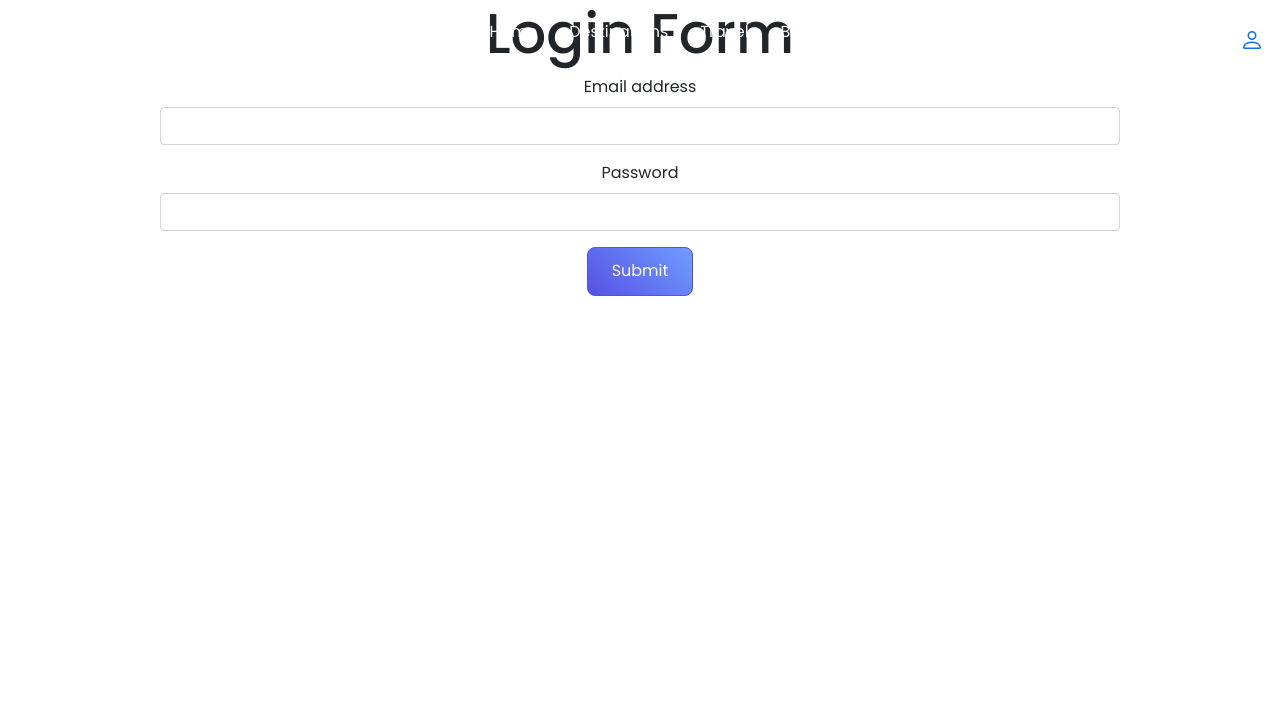
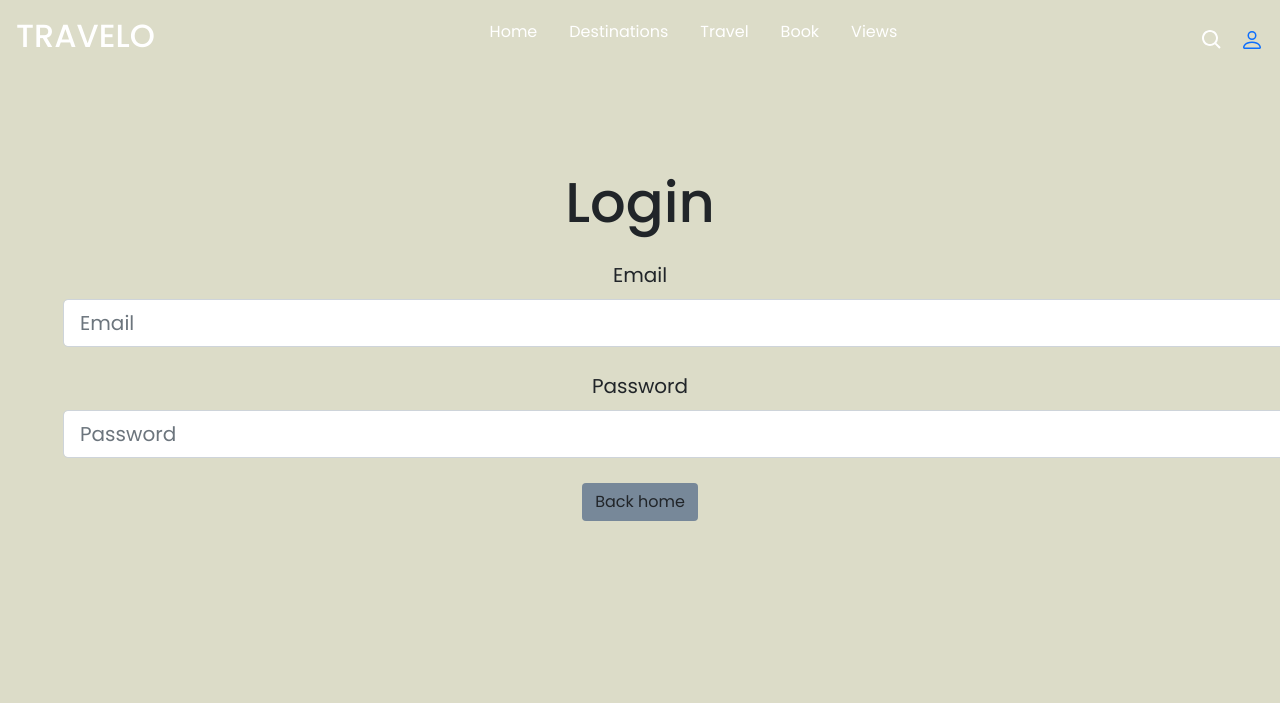
Before and after one commit to 4GeeksAcademy/finalproyect-group3-pt26, a React app: page /login in a window 1280 px wide. Built offline with nearby package versions, Linux system fonts and the light colour scheme; no server answers.

Commit message:
modificando los estilos de el login 10/04/2024

```diff
--- a/src/front/js/pages/home.js
+++ b/src/front/js/pages/home.js
@@ -26,8 +26,9 @@
                         <button><AiOutlineSearch className='icon'/></button>
                     </div>
                 </form>
-
 			</div>
 		</div>
+
+
 	);
 };
--- a/src/front/js/pages/login.js
+++ b/src/front/js/pages/login.js
@@ -1,4 +1,6 @@
 import React, { useState } from 'react';
+import '../../styles/login.css'
+import { Link } from 'react-router-dom';
 
 
 export const Login = () => {
@@ -6,34 +8,30 @@
     const [user, setUser] = useState();
 
 
-    return (
-        <>
-            <>
-            <div className='text-center'>
-                <h1>Login Form</h1>
-                <div className="w-75 mx-auto">
-                    <div className="mb-3">
-                        <label className="form-label">Email address</label>
-                        <input
-                            type="email" className="form-control"
-                            // value={user.email}
-                            // onChange={(e) => setUser({ ...user, email: e.target.value })}
-                        />
+    return <div className='fatherLogin'>
+        <div style={{ textAlign: "center" }}>
+            <h1>Login</h1>
+
+            <form>
+                <div className="container">
+                    <div className="row d-block">
+                        <label for="colFormLabelLg" className="col-sm-2 col-form-label col-form-label-lg">Email</label>
+                        <div className="col-sm-10">
+                            <input type="text" className="form-control form-control-lg colorStyle" style={{ width: "1235px" }} id="colFormLabelLg" placeholder="Email" />
+                        </div>
                     </div>
-                    <div className="mb-3">
-                        <label className="form-label">Password</label>
-                        <input
-                            type="password" className="form-control"
-                            // value={user.password || ''}
-                            // onChange={(e) => setUser({ ...user, password: e.target.value })}
-                        />
+                    <div className="row d-block">
+                        <label for="colFormLabelLg" className="col-sm-2 col-form-label col-form-label-lg">Password</label>
+                        <div className="col-sm-10">
+                            <input type="email" className="form-control form-control-lg colorStyle" style={{ width: "1235px" }} id="colFormLabelLg" placeholder="Password" />
+                        </div>
                     </div>
-                    <button
-                    // onClick={() => sendCredentials()} className="btn btn-primary"
-                    >Submit</button>
                 </div>
-            </div>
-        </>
-        </>
-    )
+
+            </form>
+            <Link to={'/'} >
+                <button style={{ margin: "10px", background: "lightslategray" }} className="btn transition">Back home</button>
+            </Link>
+        </div>
+    </div>
 }
--- /dev/null
+++ b/src/front/styles/login.css
@@ -0,0 +1,27 @@
+.row{
+    margin: 15px;
+}
+
+.transition{
+    transition-property: transform;
+    transition-duration: 250ms;
+}
+.transition:hover{
+    transform: scale(1.03);
+}
+
+.colorStyle:focus{
+    border-color: lightslategray;
+    box-shadow: 0 0 0 0.25rem rgb(119 136 153 / 60%);
+}
+
+.fatherLogin{
+    display: flex;
+    height: 700px;
+    align-items: center;
+    justify-content: center;
+}
+
+body{
+    background: #dcdcc8;
+}
--- a/src/front/styles/navbar.css
+++ b/src/front/styles/navbar.css
@@ -8,7 +8,6 @@
     z-index: 2;
     position:absolute;
     color:#fff;
-
 }
 
 .navbar-bg{
```
